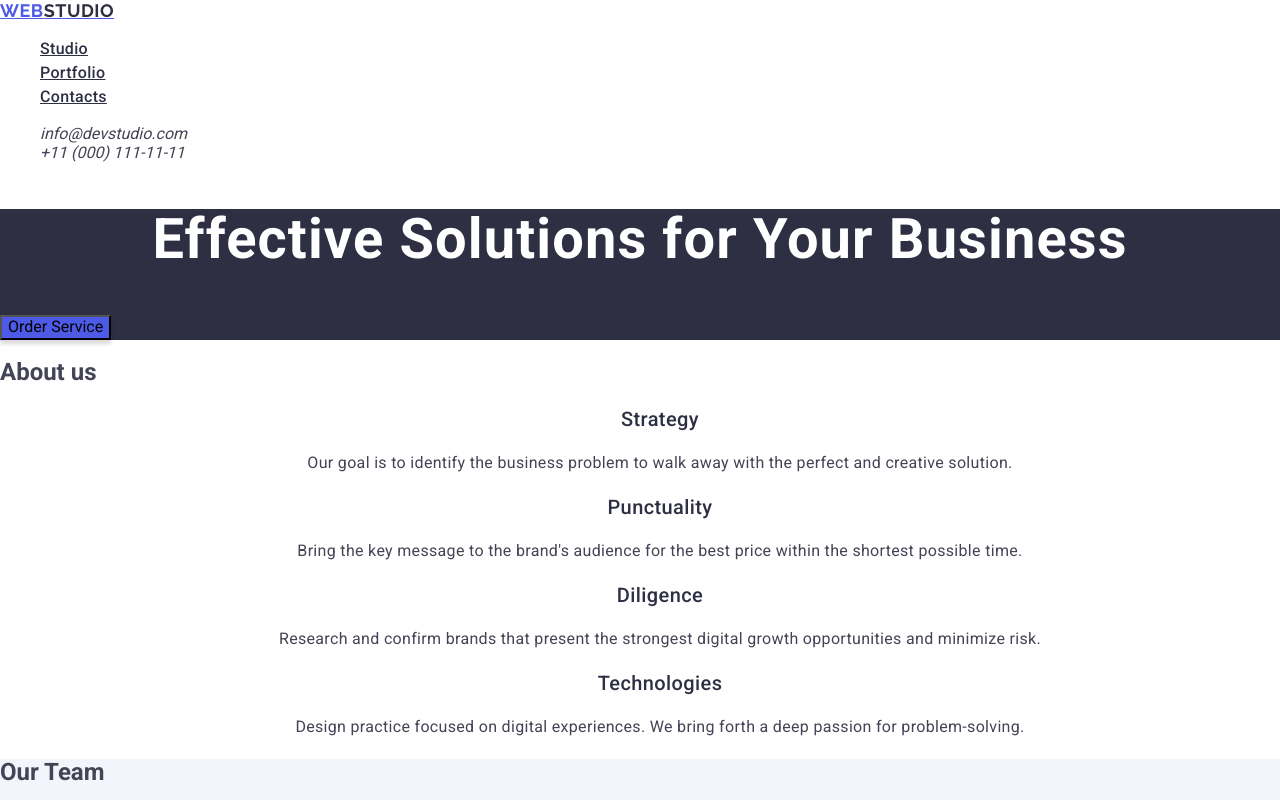
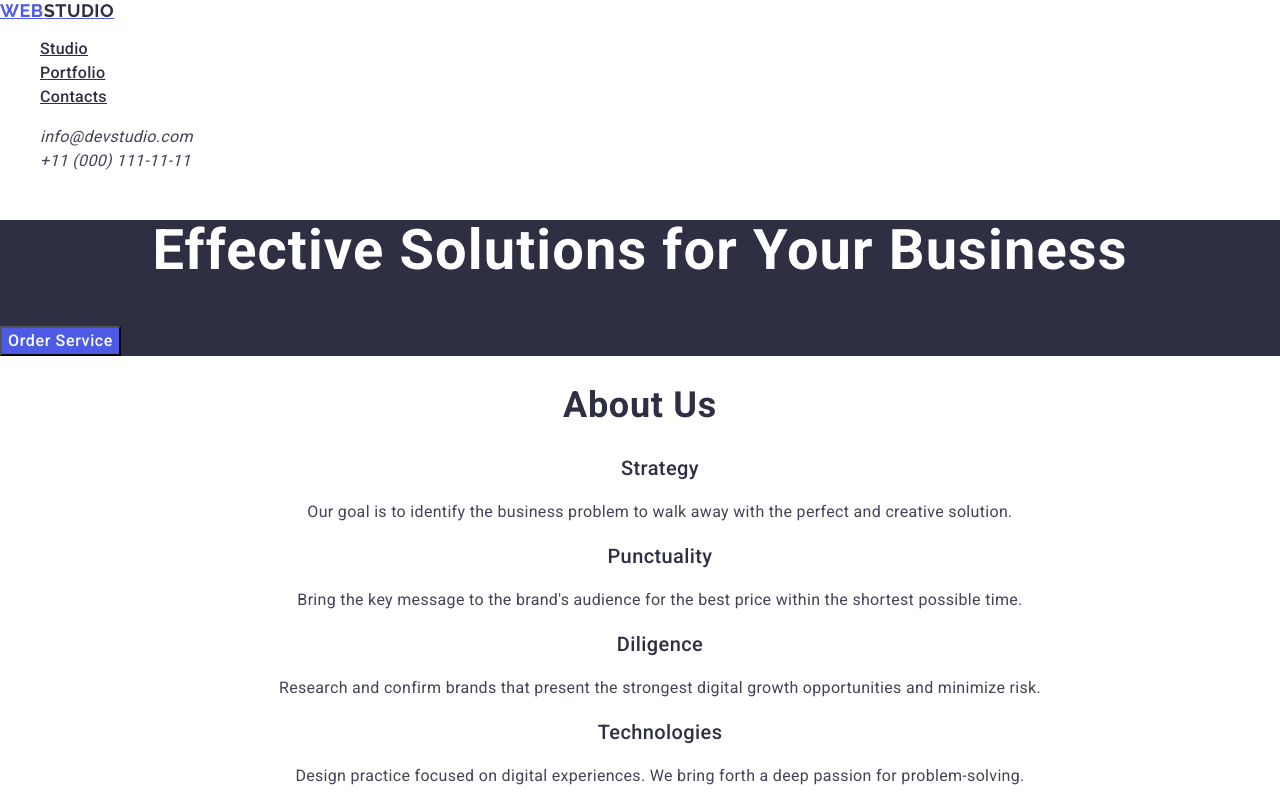
Before and after one commit to OlhaMajerski/goit-markup-hw-02, a plain HTML site: page index.html in a window 1280 px wide. Shown: the top 800 px of the page. Drawn offline with nearby package versions, Linux system fonts and the light colour scheme.

Commit message:
modify css, index

```diff
--- a/css/styles.css
+++ b/css/styles.css
@@ -11,7 +11,7 @@ ul li {
   font-family: "Raleway", sans-serif;
   font-weight: 700;
   font-size: 18px;
-  line-height: 1.16667;
+  line-height: 1.17;
   letter-spacing: 0.03em;
   text-transform: uppercase;
   color: #4d5ae5;
@@ -20,7 +20,7 @@ ul li {
   font-family: "Raleway", sans-serif;
   font-weight: 700;
   font-size: 18px;
-  line-height: 1.16667;
+  line-height: 1.17;
   letter-spacing: 0.03em;
   text-transform: uppercase;
   color: #2e2f42;
@@ -40,6 +40,12 @@ ul li {
 .adress-link {
   color: #434455;
   text-decoration: none;
+  font-family: "Roboto", sans-serif;
+  font-weight: 400;
+  font-size: 16px;
+  line-height: 1.5;
+  letter-spacing: 0.02em;
+  color: #434455;
 }
 .adress-link:hover,
 .adress-link:focus {
@@ -57,13 +63,28 @@ h1 {
   text-align: center;
   color: #fff;
 }
-button {
-  box-shadow: 0 4px 4px 0 rgba(0, 0, 0, 0.15);
+.btn {
   background: #4d5ae5;
   cursor: pointer;
+  font-family: "Roboto", sans-serif;
+  font-weight: 500;
+  font-size: 16px;
+  line-height: 1.5;
+  letter-spacing: 0.04em;
+  color: #fff;
 }
-button:hover {
+.btn:hover {
   color: #404bbf;
+}
+.section-title {
+  font-family: "Roboto", sans-serif;
+  font-weight: 700;
+  font-size: 36px;
+  line-height: 1.11;
+  letter-spacing: 0.02em;
+  text-transform: capitalize;
+  text-align: center;
+  color: #2e2f42;
 }
 .about-title {
   font-family: "Roboto", sans-serif;
--- a/index.html
+++ b/index.html
@@ -29,7 +29,7 @@
         </ul>
       </nav>
 
-      <address>
+      <address class="our-adress">
         <ul>
           <li>
             <a class="adress-link" href="mailto:info@devstudio.com"
@@ -47,10 +47,10 @@
     <main>
       <section class="hero-section">
         <h1>Effective Solutions for Your Business</h1>
-        <button type="button">Order Service</button>
+        <button type="button" class="btn">Order Service</button>
       </section>
       <section class="about-section">
-        <h2>About us</h2>
+        <h2 class="section-title">About us</h2>
         <ul class="about-list">
           <li class="about-card">
             <h3 class="about-title">Strategy</h3>
@@ -86,7 +86,7 @@
         </ul>
       </section>
       <section class="team-section">
-        <h2>Our Team</h2>
+        <h2 class="section-title">Our Team</h2>
         <ul>
           <li class="team-card">
             <img src="./images/4.jpg" alt="man" width="264" height="260" />
@@ -111,7 +111,7 @@
         </ul>
       </section>
       <section id="portfolio" class="portfolio-section">
-        <h2>Our Portfolio</h2>
+        <h2 class="section-title">Our Portfolio</h2>
         <ul>
           <li class="portfolio-card">
             <img
@@ -177,7 +177,9 @@
       </section>
     </main>
     <footer class="footer">
-      <a href="./index.html">WebStudio</a>
+      <a class="logo" href="./index.html"
+        >Web<span class="logo-span">Studio</span></a
+      >
       <p class="footer-text">
         Increase the flow of customers and sales for your business with digital
         marketing & growth solutions.
```
